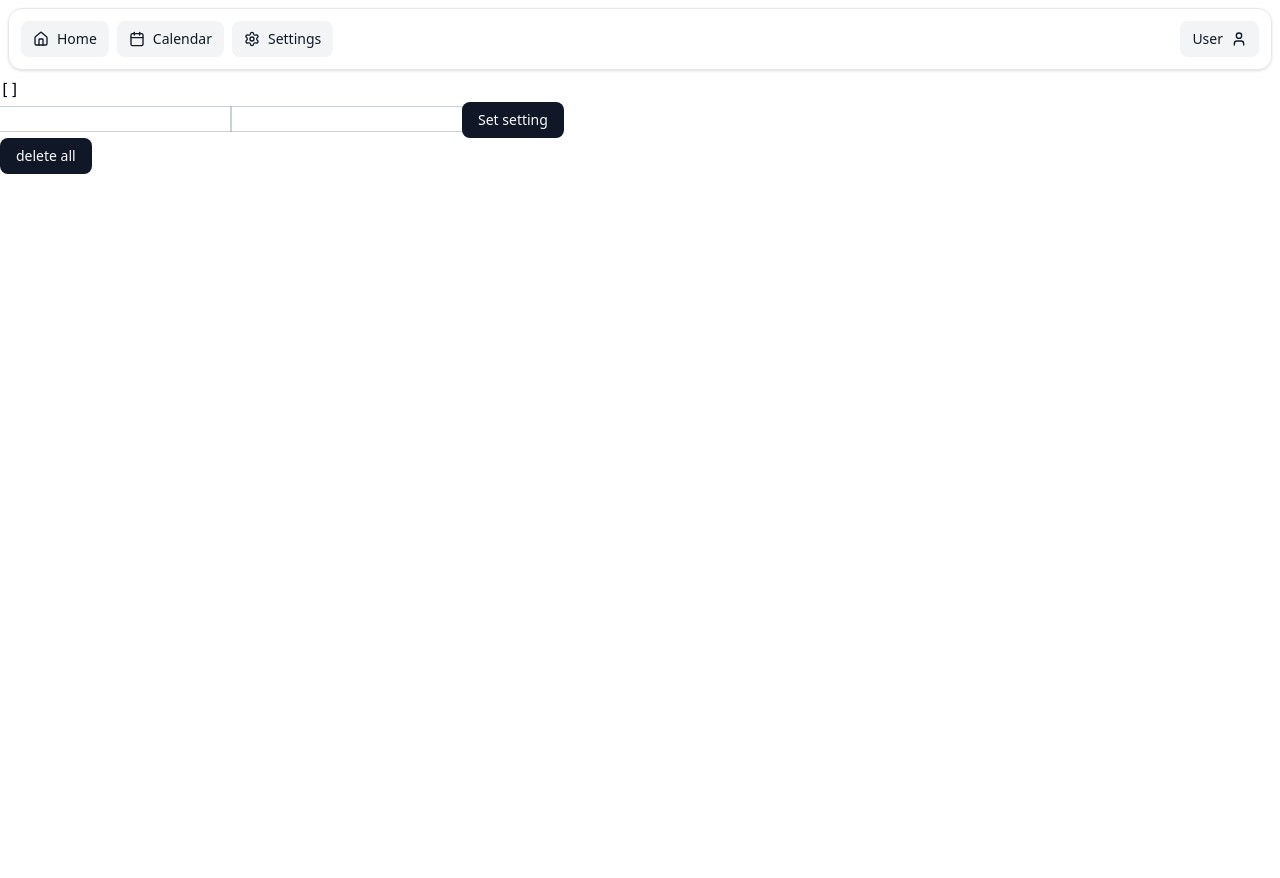
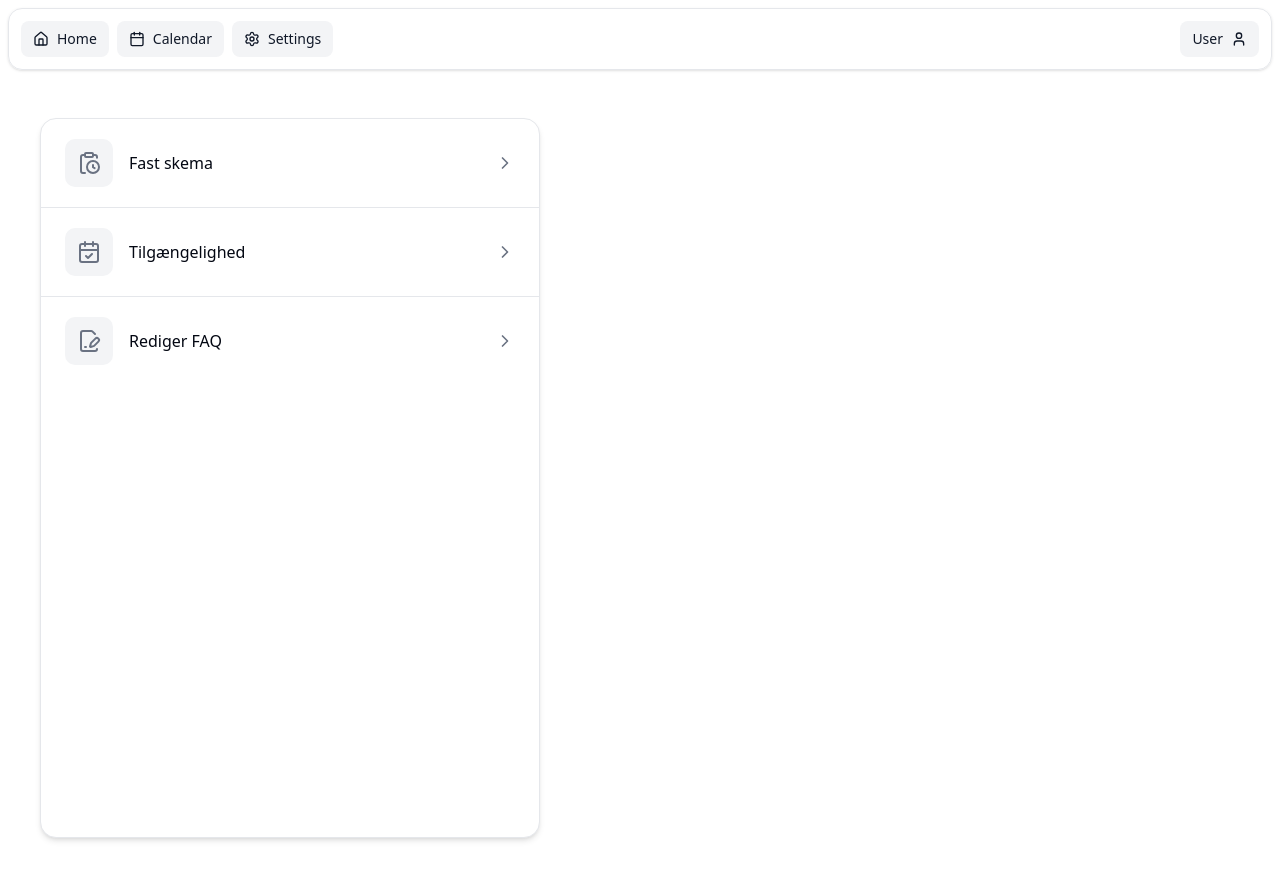
Before and after one commit to nordbobirk/02369-project, a Next.js app: page /dashboard/settings in a window 1280 px wide. Before the commit the page ends 800 px from the top, so only its background shows below. Built offline with nearby package versions, Linux system fonts and the light colour scheme; no server answers; the database is empty.

Commit message:
front end part of settings

```diff
--- /dev/null
+++ b/src/app/dashboard/settings/FastSkema.tsx
@@ -0,0 +1,56 @@
+"use client";
+
+import { Button } from "@/components/ui/button";
+
+export default function FastSkema({ onClose }: { onClose: () => void }) {
+  const days = ["Mandag", "Tirsdag", "Onsdag", "Torsdag", "Fredag"];
+
+  const schedule = [
+    ["Matematik", "Dansk", "Fri", "Engelsk", "Kemi"],
+    ["Fysik", "IT", "Fri", "Historie", "Biologi"],
+    ["Frokost", "Frokost", "Frokost", "Frokost", "Frokost"],
+    ["Projekt", "Fri", "Fri", "Samfundsfag", "Fri"],
+  ];
+
+  return (
+    <div className="w-full md:w-3/4 bg-gray-100 p-6 md:p-8 rounded-2xl shadow-inner flex flex-col text-left">
+      <h2 className="text-xl font-semibold mb-6 text-center">Skema</h2>
+
+      <div className="overflow-x-auto rounded-lg overflow-hidden">
+        <table className="min-w-full border border-gray-300 rounded-lg bg-white text-center shadow">
+          <thead>
+            <tr className="bg-gray-100 text-gray-700 rounded-lg">
+              {days.map((day, i) => (
+                <th
+                  key={i}
+                  className="py-3 px-4 font-semibold border border-gray-300"
+                >
+                  {day}
+                </th>
+              ))}
+            </tr>
+          </thead>
+
+          <tbody>
+            {schedule.map((row, i) => (
+              <tr key={i} className="hover:bg-gray-50 transition">
+                {row.map((subject, j) => (
+                  <td
+                    key={j}
+                    className="py-5 px-4 border border-gray-300 rounded-lg"
+                  >
+                    {subject}
+                  </td>
+                ))}
+              </tr>
+            ))}
+          </tbody>
+        </table>
+      </div>
+
+      <Button onClick={onClose} className="mt-6 self-center">
+        Luk
+      </Button>
+    </div>
+  );
+}
--- /dev/null
+++ b/src/app/dashboard/settings/Tilgængelighed.tsx
@@ -0,0 +1,62 @@
+"use client";
+
+import { useState } from "react";
+import { Button } from "@/components/ui/button";
+
+export default function Tilgængelighed({ onClose }: { onClose: () => void }) {
+  const [day, setDay] = useState("Mandag");
+  const [date, setDate] = useState("");
+
+  const handleShift = (direction: "forward" | "backward") => {
+    const shift = direction === "forward" ? "frem" : "tilbage";
+    console.log(`Ryk frokostpause én time ${shift} for ${day}, ${date || "ingen dato valgt"}`);
+    alert(`Frokostpausen er rykket én time ${shift}.`);
+    onClose();
+  };
+
+  return (
+    <div className="w-full md:w-1/2 bg-gray-100 p-10 rounded-2xl shadow-inner flex flex-col items-center">
+      <div className="w-full max-w-md bg-white p-8 rounded-2xl shadow-sm space-y-6">
+        <h2 className="text-xl font-semibold text-center mb-4">Skub frokostpause</h2>
+
+        {/* Dato */}
+        <div className="space-y-2">
+          <label className="font-medium">Vælg dato</label>
+          <input
+            type="date"
+            value={date}
+            onChange={(e) => setDate(e.target.value)}
+            className="w-full p-3 border rounded-lg text-gray-900 focus:ring-2 focus:ring-primary"
+          />
+        </div>
+
+
+
+        {/* Knapper */}
+        <div className="flex flex-col sm:flex-row justify-between gap-3 mt-6">
+          <Button
+            onClick={() => handleShift("backward")}
+            className="w-full sm:w-auto bg-gray-300 text-gray-800 hover:bg-gray-400"
+          >
+             Ryk en time tilbage
+          </Button>
+
+          <Button
+            onClick={() => handleShift("forward")}
+            className="w-full sm:w-auto bg-primary text-white hover:bg-primary/90"
+          >
+             Ryk en time frem
+          </Button>
+        </div>
+
+        <Button
+          variant="outline"
+          onClick={onClose}
+          className="w-full mt-4"
+        >
+          Gem ændring
+        </Button>
+      </div>
+    </div>
+  );
+}
--- a/src/app/dashboard/settings/page.tsx
+++ b/src/app/dashboard/settings/page.tsx
@@ -1,14 +1,51 @@
-import { initServerClient } from "@/lib/supabase/server";
-import { SubmitButton } from "./Submit";
-import { DeleteAll } from "./DeleteAll";
+"use client";
 
-export default async function Page() {
-  const supabase = await initServerClient();
-  const response = await supabase.from("settings").select();
+import { useState } from "react";
+import { ChevronRight, ClipboardClock, CalendarCheck, FilePenLine } from "lucide-react";
+import FastSkema from "./FastSkema";
+import Tilgængelighed from "./Tilgængelighed";
 
-  return <div>
-    <pre>{JSON.stringify(response.data)}</pre>
-    <SubmitButton />
-    <DeleteAll />
-  </div>;
+export default function Page() {
+  const [activePanel, setActivePanel] = useState<string | null>(null);
+
+  const items = [
+    { icon: <ClipboardClock />, label: "Fast skema" },
+    { icon: <CalendarCheck />, label: "Tilgængelighed" },
+    { icon: <FilePenLine />, label: "Rediger FAQ" },
+
+  ];
+
+  return (
+    <div className="flex flex-col md:flex-row min-h-screen p-10 bg-white gap-8">
+      {/* Left side list */}
+      <div className="w-full sm:w-[400px] md:w-[500px] rounded-2xl border border-border bg-card shadow-md overflow-hidden">
+        {items.map((item, index) => (
+          <button
+            key={index}
+            onClick={() => setActivePanel(item.label)}
+            className="flex items-center justify-between w-full px-6 py-5 hover:bg-muted/50 transition-all border-b last:border-none"
+          >
+            <div className="flex items-center gap-4">
+              <div className="p-3 rounded-lg bg-muted text-muted-foreground">
+                {item.icon}
+              </div>
+              <span className="text-base font-medium text-foreground">
+                {item.label}
+              </span>
+            </div>
+            <ChevronRight className="w-5 h-5 text-muted-foreground" />
+          </button>
+        ))}
+      </div>
+
+      {/* Right side panels */}
+      {activePanel === "Fast skema" && (
+        <FastSkema onClose={() => setActivePanel(null)} />
+      )}
+
+      {activePanel === "Tilgængelighed" && (
+        <Tilgængelighed onClose={() => setActivePanel(null)} />
+      )}
+    </div>
+  );
 }
```
Also changed, not shown: 1 other file (tests, documents, lock files or other folders).
